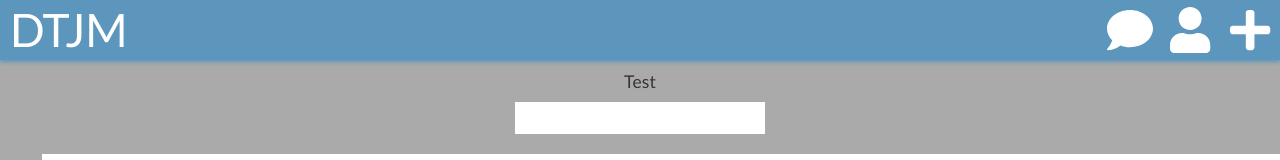
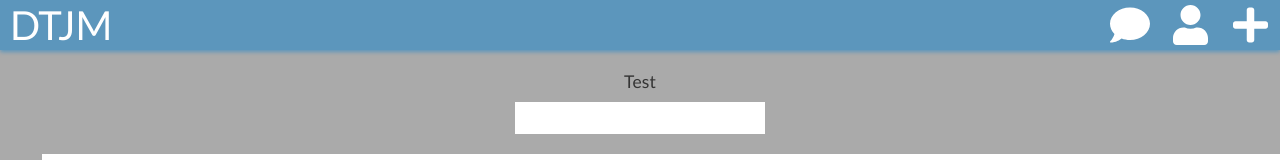
Before and after one commit to dudduss77/Project-DTJM, a React (Create React App) app: page / in a window 1280 px wide. Shown: the top 160 px of the page. Built offline with nearby package versions, Linux system fonts and the light colour scheme.

Commit message:
fixed v2

```diff
--- a/src/components/headerComponent/HeaderComponent.scss
+++ b/src/components/headerComponent/HeaderComponent.scss
@@ -10,18 +10,18 @@
   left: 0px;
   top: 0px;
   width: 100%;
-  height: 60px;
+  height: 50px;
   background-color:$mainColor3;
   color: $mainColor1;
-  font-size: 46px;
-  line-height: 60px;
+  font-size: 40px;
+  line-height: 50px;
   box-shadow: 0px 2px 4px 0px $mainColor3;
 
   &__menu {
     display: flex;
     &__item {
       width: 60px;
-      height: 60px;
+      height: 50px;
       text-align: center;
       transition: 0.4s;
 
```
